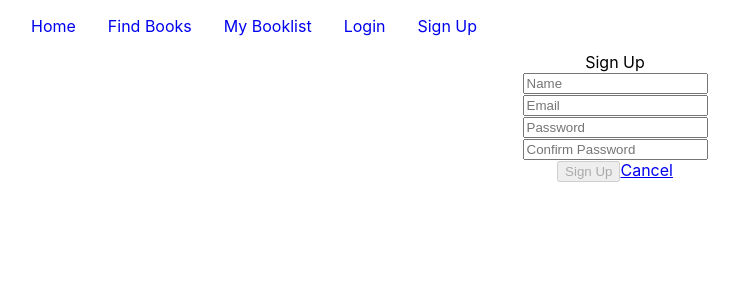
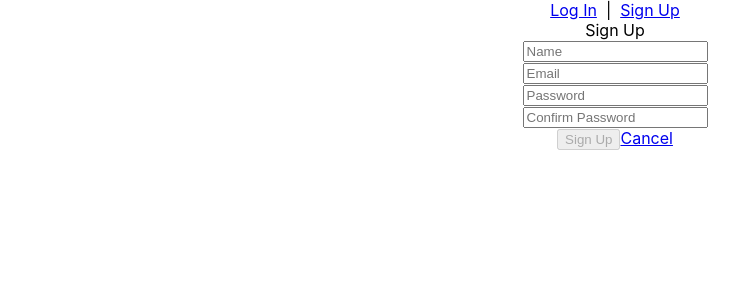
Before and after one commit to ssahussai/Bookworm, a React (Create React App) app: page /signup in a window 1280 px wide. Shown: the top 300 px of the page, without its empty margins (25-764 px from the left). Built offline with nearby package versions, Linux system fonts and the light colour scheme.

Commit message:
adds logout functionality

```diff
--- a/src/components/NavBar/NavBar.jsx
+++ b/src/components/NavBar/NavBar.jsx
@@ -1,28 +1,57 @@
 import React from 'react';
 import { Link } from 'react-router-dom';
-
 import styles from './NavBar.module.css';
 
-export default function NavBar() {
-    return (
-      <nav>
-        <ul className={styles.navbar}>
-          <li>
-            <Link to="/">Home</Link>
-          </li>
-          <li>
-            <Link to="/find-books-page">Find Books</Link>
-          </li>
-          <li>
-            <Link to="/my-booklist-page">My Booklist</Link>
-          </li>
-          <li>
-            <Link to="/login">Login</Link>
-          </li>
-          <li>
-            <Link to="/signup">Sign Up</Link>
-          </li>
-        </ul>
-      </nav>
-    );
-  }
+// export default function NavBar() {
+//     return (
+//       <nav>
+//         <ul className={styles.navbar}>
+//           <li>
+//             <Link to="/">Home</Link>
+//           </li>
+//           <li>
+//             <Link to="/find-books-page">Find Books</Link>
+//           </li>
+//           <li>
+//             <Link to="/my-booklist-page">My Booklist</Link>
+//           </li>
+//           <li>
+//             <Link to="/login">Login</Link>
+//           </li>
+//           <li>
+//             <Link to="/signup">Sign Up</Link>
+//           </li>
+//         </ul>
+//       </nav>
+//     );
+//   }
+
+
+const NavBar = (props) => {
+  let nav = props.user ?
+    <div>
+      <Link to="/">Home</Link>
+      &nbsp;&nbsp;|&nbsp;&nbsp;&nbsp;
+      <Link to="/find-books-page">Find Books</Link>
+      &nbsp;&nbsp;|&nbsp;&nbsp;&nbsp;
+      <Link to="/my-booklist-page">My Booklist</Link>
+      &nbsp;&nbsp;|&nbsp;&nbsp;&nbsp;
+      <Link to='' onClick={props.handleLogout}>Log Out</Link>
+      &nbsp;&nbsp;|&nbsp;&nbsp;&nbsp;
+      <span>Welcome, {props.user.name}</span>
+    </div>
+    :
+    <div>
+      <Link to='/login'>Log In</Link>
+      &nbsp;&nbsp;|&nbsp;&nbsp;
+      <Link to='/signup'>Sign Up</Link>
+    </div>;
+
+  return (
+    <div>
+      {nav}
+    </div>
+  );
+};
+
+export default NavBar;
--- a/src/pages/App/App.js
+++ b/src/pages/App/App.js
@@ -19,10 +19,18 @@ class App extends Component {
     };
   }
 
+  handleLogout = () => {
+    userService.logout();
+    this.setState({ user: null });
+  }
+
   render () {
     return (
       <div className="App">
-        <NavBar />
+        <NavBar
+          user={this.state.user}
+          handleLogout={this.handleLogout}
+        />
         <Switch>
           <Route exact path="/" render={(props) =>
             <HomePage {...props} />
--- a/src/utils/tokenService.js
+++ b/src/utils/tokenService.js
@@ -23,8 +23,13 @@ function getUserFromToken() {
     return token ? JSON.parse(atob(token.split('.')[1])).user : null;
 }
 
+function removeToken() {
+  localStorage.removeItem('token');
+}
+
 export default {
     setToken,
     getToken,
+    removeToken,
     getUserFromToken
 };
--- a/src/utils/userService.js
+++ b/src/utils/userService.js
@@ -18,8 +18,12 @@ function getUser() {
   return tokenService.getUserFromToken();
 }
 
+function logout() {
+  tokenService.removeToken();
+}
 
 export default {
   signup,
-  getUser
+  getUser,
+  logout
 };
```
